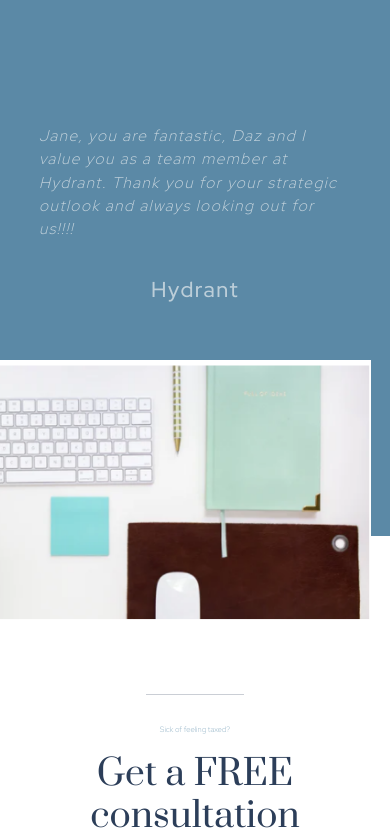
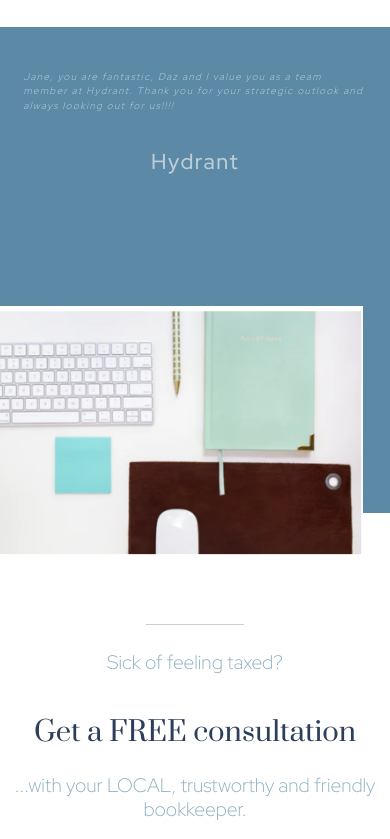
Before and after one commit to TreeLife8/italladdsup, a React (Vite) app: page /Packages in a window 390 px wide. Shown: the part 2865-3704 px from the top of the page. Built offline with nearby package versions, Linux system fonts and the light colour scheme.

Commit message:
completed the responsiveness for the package page

```diff
--- a/src/components/packagePage/ConsultationCatch.css
+++ b/src/components/packagePage/ConsultationCatch.css
@@ -6,5 +6,27 @@
   text-align: center;
   padding-bottom: 2vh;
 }
-@media (min-width: 1025px) {
+.ConsultationCatch {
+  padding-top: 20px;
 }
+@media (max-width: 1025px) {
+  .ConsultationCatch .thin-heading {
+    font-size: 3vw;
+  }
+  .ConsultationCatch .heading {
+    padding-bottom: 0vh;
+  }
+  .ConsultationCatch {
+    padding-top: 0px;
+  }
+}
+@media (max-width: 412px) {
+  .ConsultationCatch .thin-heading {
+    font-size: 5vw;
+    padding-top: 2vh;
+  }
+  .ConsultationCatch .heading {
+    padding-top: 4vh;
+    font-size: 7vw;
+  }
+}
--- a/src/components/packagePage/ConsultationCatch.jsx
+++ b/src/components/packagePage/ConsultationCatch.jsx
@@ -4,7 +4,7 @@ import "./ConsultationCatch.css";
 
 export default function ConsultationCatch() {
   return (
-    <div className="ConsultationCatch pt-5">
+    <div className="ConsultationCatch">
       <hr className="element" />
       <h4 className="thin-heading">Sick of feeling taxed?</h4>
       <h2 className="heading">Get a FREE consultation</h2>
--- a/src/components/packagePage/Packages.css
+++ b/src/components/packagePage/Packages.css
@@ -56,6 +56,10 @@
   .Packages .hero {
     height: 35vh;
   }
+  .Packages .thin-heading {
+    padding-top: 50px;
+    font-size: 30px;
+  }
 }
 @media (max-width: 768px) {
   .Packages .custom-shape-divider-bottom-1634265382 {
--- a/src/components/packagePage/TestimonialBanner.css
+++ b/src/components/packagePage/TestimonialBanner.css
@@ -18,3 +18,13 @@
   top: 10vh;
   right: 5vw;
 }
+@media (max-width: 1025px) {
+  .TestimonialBanner .carousel-inner {
+    padding: 0vh 4vw 0;
+    font-size: 2.5vw;
+  }
+
+  .TestimonialBanner {
+    padding: 5vh 2vw;
+  }
+}
```
